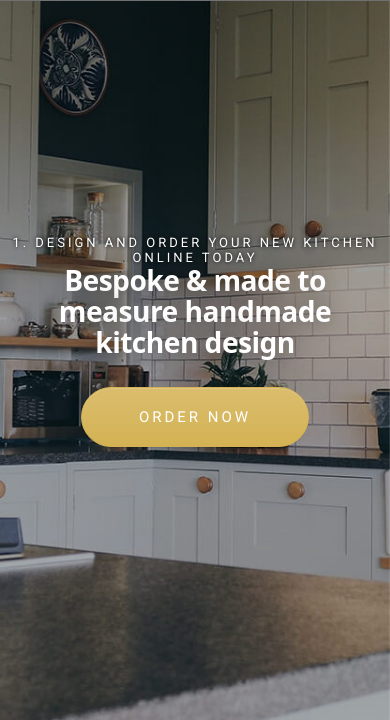
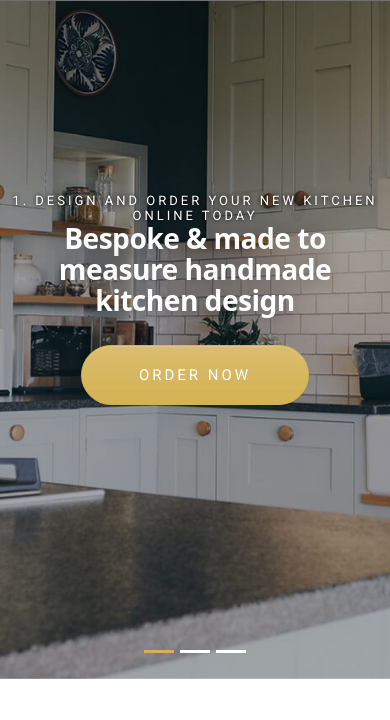
Before and after one commit to PictureElement/front-end-trial, a website built with Vite: page src/index.html in a window 390 px wide. Shown: the part 81-801 px from the top of the page. Built offline with nearby package versions, Linux system fonts and the light colour scheme.

Commit message:
style(hero-slider): set mobile height to 90vh for better UX

```diff
--- a/src/scss/styles.scss
+++ b/src/scss/styles.scss
@@ -200,6 +200,10 @@
     height: 900px;
     max-height: 100vh;
     object-fit: cover;
+
+    @include media-breakpoint-down(sm) {
+      max-height: 90vh;
+    }
   }
 
   &__preheading {
```
